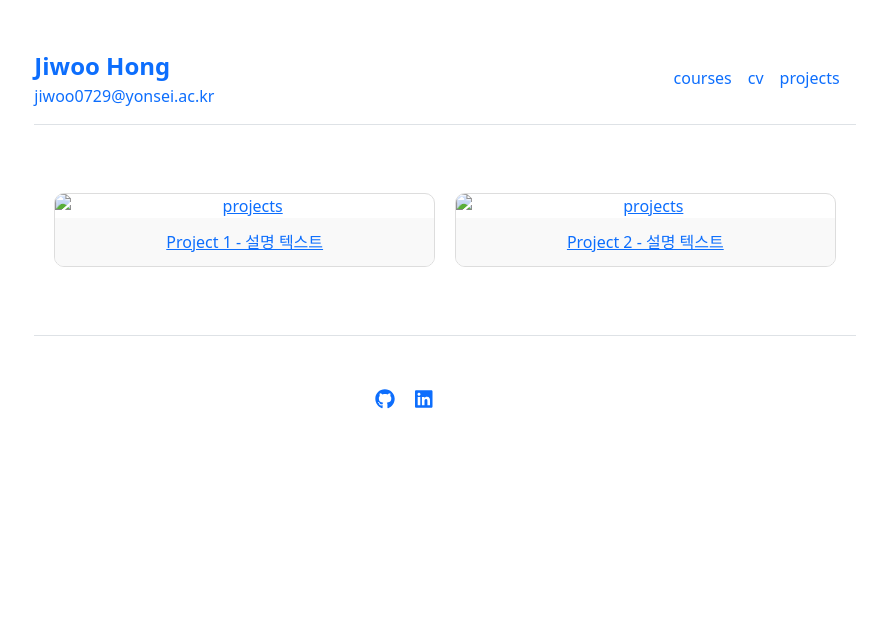
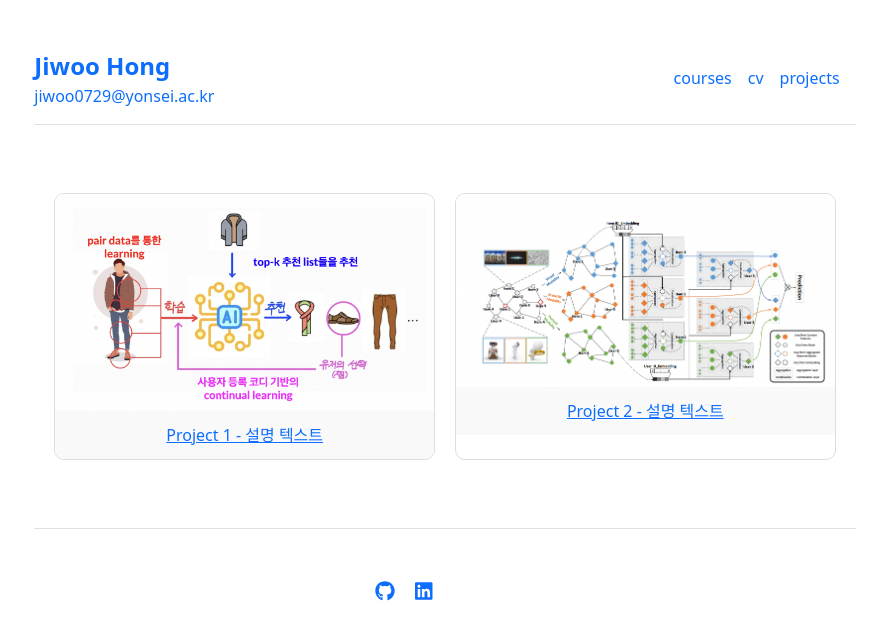
Before and after one commit to JiwooHong01/JiwooHong01.github.io, a Jekyll site: the page built from projects.md, in a window 1280 px wide. Shown: the top 640 px of the page, without its empty margins (195-1082 px from the left). Built offline with Jekyll 4.4.1, drawn with Linux system fonts in a browser that asks for light colours.

Commit message:
Update projects.yml

```diff
--- a/_data/projects.yml
+++ b/_data/projects.yml
@@ -1,8 +1,8 @@
 - title: "Project 1"
-  image: "/assets/images/project/project1.png"
+  image: "/assets/img/project/project1.png"
   link: "/project1"
   description: "Project 1 - 설명 텍스트"
 - title: "Project 2"
-  image: "/assets/images/project/project2.png"
+  image: "/assets/img/project/project2.png"
   link: "/project2"
   description: "Project 2 - 설명 텍스트"
```
